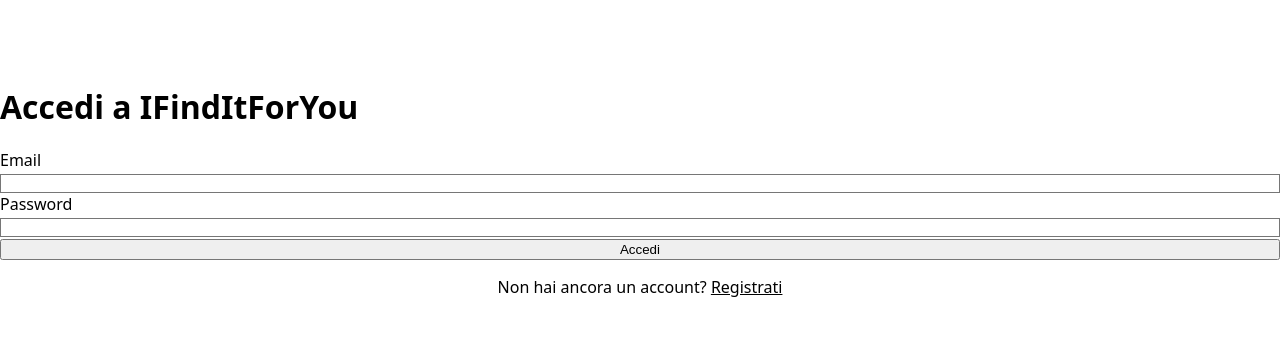
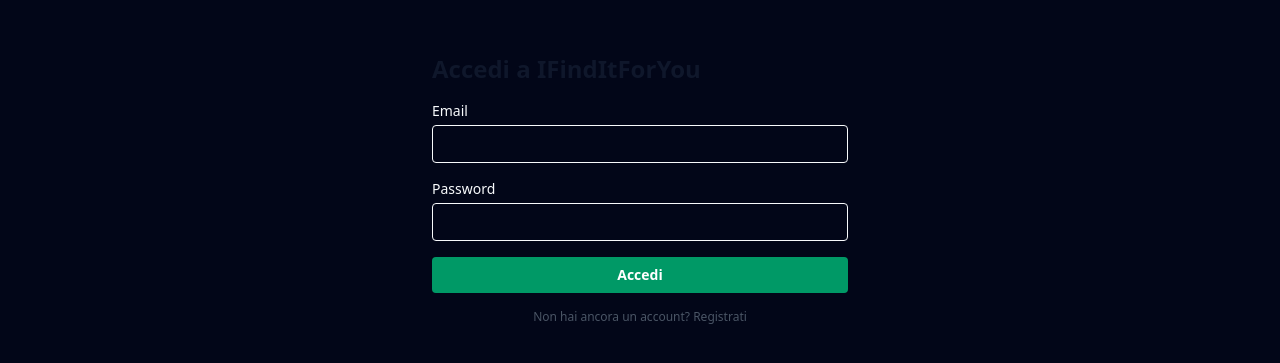
Before and after one commit to mregaz/ifinditforyou-new, a Next.js app: page /login in a window 1280 px wide. Shown: the part 211-574 px from the top of the page. Built offline with nearby package versions, Linux system fonts and the light colour scheme; no server answers.

Commit message:
Fix Tailwind v4 globals import and dark layout

```diff
--- a/app/globals.css
+++ b/app/globals.css
@@ -1,17 +1,10 @@
-@tailwind base;
-@tailwind components;
-@tailwind utilities;
+@import "tailwindcss";
 
 html,
 body {
   height: 100%;
   margin: 0;
   padding: 0;
-}
-
-body {
-  font-family: system-ui, -apple-system, BlinkMacSystemFont, "Segoe UI",
-    sans-serif;
 }
 
 a {
```
